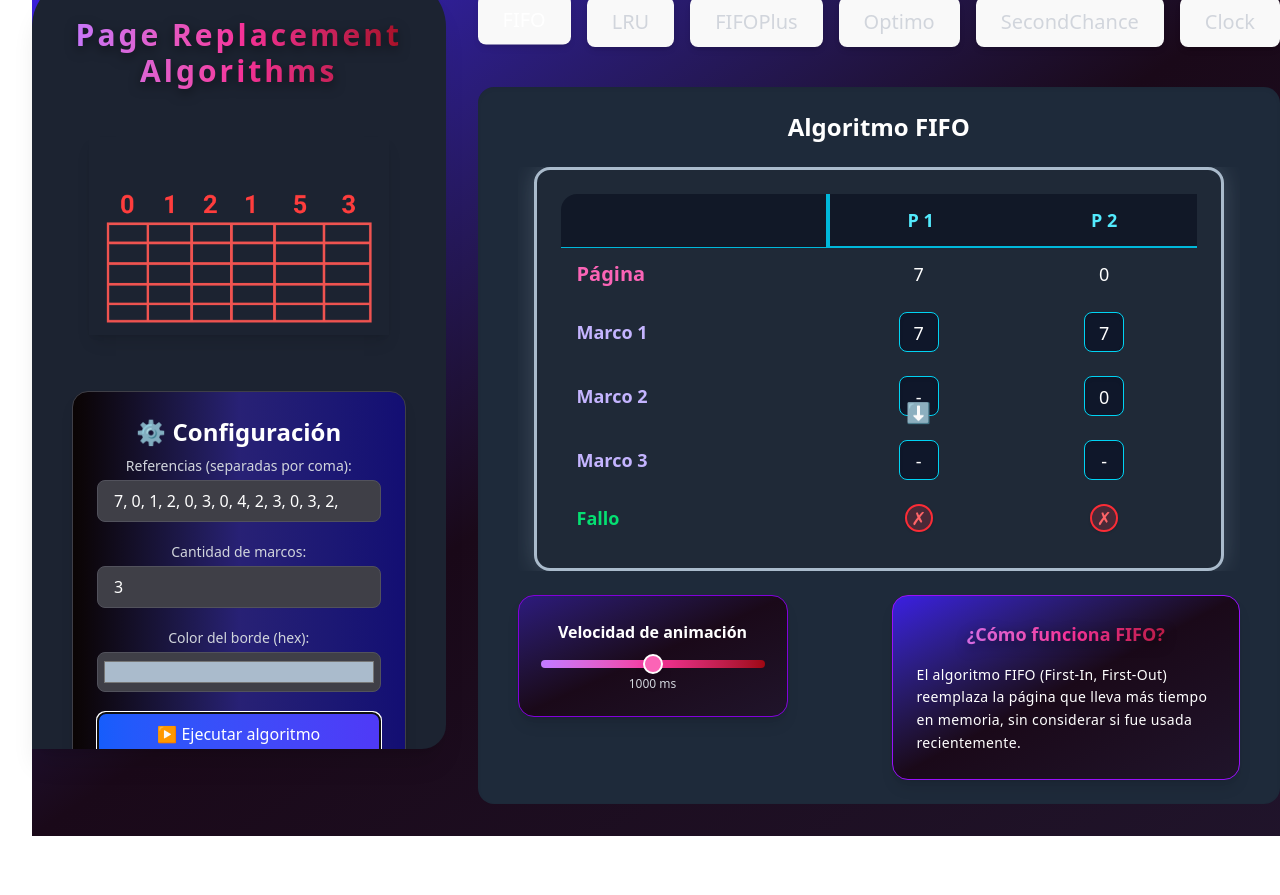
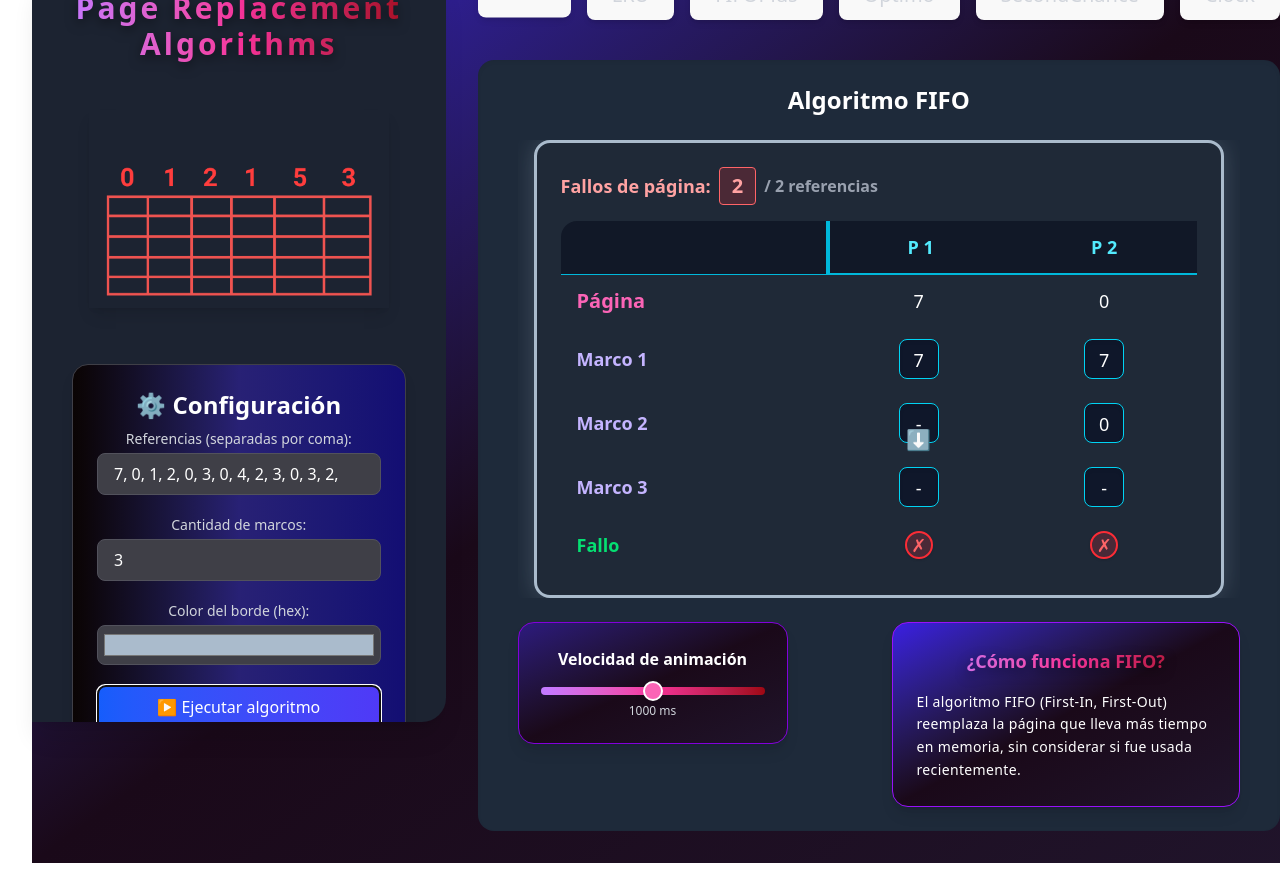
Before and after one commit to LairezMk/Algoritmo_RP, a React (Vite) app in the folder algoritmos-reemplazo-app/: page / in a window 1280 px wide. Both pictures are taken after a click on the button "▶ Ejecutar algoritmo". Shown: the top 895 px of the page. Before the commit the page ends 868 px from the top, so only its background shows below. Built offline with nearby package versions, Linux system fonts and the light colour scheme.

Commit message:
Page Failure

```diff
--- a/algoritmos-reemplazo-app/src/components/FrameDisplay.jsx
+++ b/algoritmos-reemplazo-app/src/components/FrameDisplay.jsx
@@ -30,6 +30,16 @@ const FrameDisplay = ({ pasos, color = '#00ffff', delay = 1000 }) => {
           boxShadow: `0 0 25px ${color}40`,
         }}
       >
+        {/* Resumen de fallos */}
+        <div className="mb-4 text-lg font-bold text-red-300 flex items-center gap-2">
+          <span>Fallos de página:</span>
+          <span className="bg-red-500/20 border border-red-400 rounded px-3 py-1 text-xl">
+            {historial.filter(p => p.fallo).length}
+          </span>
+          <span className="text-gray-400 text-base">
+            / {historial.length} referencias
+          </span>
+        </div>
         <table className="table-auto border-separate border-spacing-0 mx-auto w-full text-lg text-center font-medium text-white">
           <thead>
             <tr className="bg-[#111827] text-cyan-300">
```
